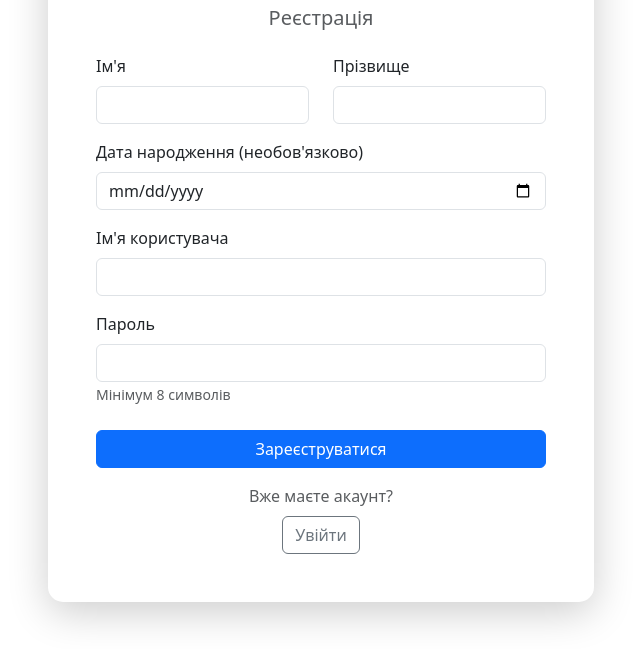
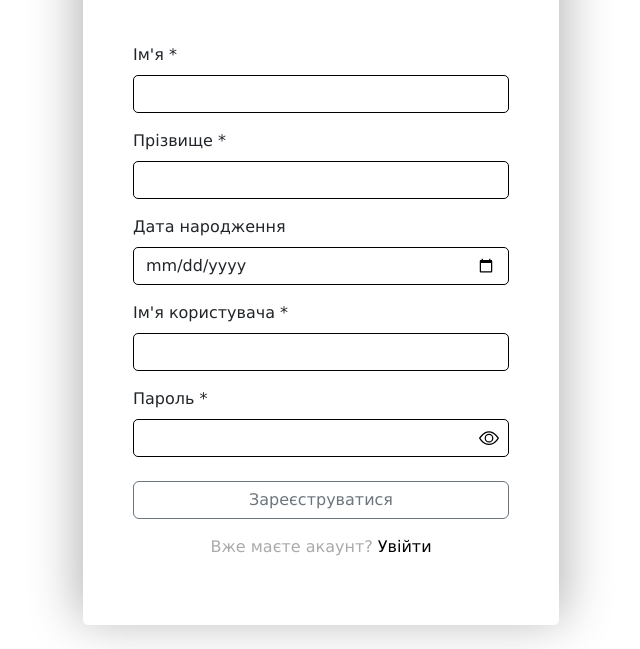
Before and after one commit to vadim-x64/SmartToDo, a website: page src/views/register.html in a window 1280 px wide. Shown: the part 151-800 px from the top of the page, without its empty margins (319-959 px from the left). Drawn offline with nearby package versions, Linux system fonts and the light colour scheme; files that its build step writes are made by us from their sources.

Commit message:
Adapted login and register pages like a main pattern. Fixed home page.

```diff
--- a/src/styles/home.css
+++ b/src/styles/home.css
@@ -6,7 +6,6 @@
 body {
     margin: 0;
     padding: 0;
-    overflow-y: scroll;
 }
 
 .main-container {
@@ -23,8 +22,8 @@ body {
 }
 
 .logo-placeholder img {
-    width: 70px;
-    height: 70px;
+    width: 80px;
+    height: 80px;
     display: flex;
     align-items: center;
     justify-content: center;
@@ -259,8 +258,18 @@ body {
     padding: 25px;
     z-index: 998;
     display: none;
-    align-items: center;
+    align-items: stretch;
+    flex-direction: column;
     gap: 20px;
+}
+
+.selection-toolbar .btn {
+    flex: 1;
+}
+
+.selection-buttons {
+    display: flex;
+    gap: 10px;
 }
 
 .selection-toolbar.show {
--- /dev/null
+++ b/src/styles/login.css
@@ -0,0 +1,73 @@
+* {
+    box-sizing: border-box;
+    font-family: Verdana, Geneva, Tahoma, sans-serif;
+}
+
+body {
+    min-height: 100vh;
+    display: flex;
+    align-items: center;
+    justify-content: center;
+    margin: 0;
+    padding: 20px;
+}
+
+.container {
+    width: 100%;
+    max-width: 500px;
+}
+
+.auth-card {
+    border-radius: 5px;
+    padding: 50px;
+    box-shadow: 0 -10px 50px 5px rgba(0, 0, 0, 0.3);
+}
+
+.auth-header {
+    text-align: center;
+    margin-bottom: 50px;
+}
+
+.auth-header h5 {
+    color: #AAAAAA;
+}
+
+.form-control {
+    border: 1px solid #000000;
+    border-radius: 5px;
+}
+
+.form-control:focus {
+    border-color: #000000;
+    box-shadow: none;
+}
+
+.auth-footer {
+    text-align: center;
+}
+
+.auth-footer p {
+    color: #AAAAAA;
+}
+
+.auth-footer p a {
+    color: #000000;
+    text-decoration: none;
+}
+
+.auth-footer p a:hover {
+    text-decoration: underline;
+}
+
+.password-wrapper {
+    position: relative;
+}
+
+.password-toggle {
+    position: absolute;
+    right: 10px;
+    top: 45%;
+    transform: translateY(-45%);
+    cursor: pointer;
+    color: #000000;
+}
--- /dev/null
+++ b/src/styles/register.css
@@ -0,0 +1,73 @@
+* {
+    box-sizing: border-box;
+    font-family: Verdana, Geneva, Tahoma, sans-serif;
+}
+
+body {
+    min-height: 100vh;
+    display: flex;
+    align-items: center;
+    justify-content: center;
+    margin: 0;
+    padding: 20px;
+}
+
+.container {
+    width: 100%;
+    max-width: 500px;
+}
+
+.auth-card {
+    border-radius: 5px;
+    padding: 50px;
+    box-shadow: 0 -10px 50px 5px rgba(0, 0, 0, 0.3);
+}
+
+.auth-header {
+    text-align: center;
+    margin-bottom: 50px;
+}
+
+.auth-header h5 {
+    color: #AAAAAA;
+}
+
+.form-control {
+    border: 1px solid #000000;
+    border-radius: 5px;
+}
+
+.form-control:focus {
+    border-color: #000000;
+    box-shadow: none;
+}
+
+.auth-footer {
+    text-align: center;
+}
+
+.auth-footer p {
+    color: #AAAAAA;
+}
+
+.auth-footer p a {
+    color: #000000;
+    text-decoration: none;
+}
+
+.auth-footer p a:hover {
+    text-decoration: underline;
+}
+
+.password-wrapper {
+    position: relative;
+}
+
+.password-toggle {
+    position: absolute;
+    right: 10px;
+    top: 45%;
+    transform: translateY(-45%);
+    cursor: pointer;
+    color: #000000;
+}
--- a/src/views/register.html
+++ b/src/views/register.html
@@ -5,104 +5,66 @@
     <meta name="viewport" content="width=device-width, initial-scale=1.0">
     <title>SmartToDo</title>
     <link href="https://cdn.jsdelivr.net/npm/bootstrap@5.3.0/dist/css/bootstrap.min.css" rel="stylesheet">
-    <style>
-        body {
-            min-height: 100vh;
-            display: flex;
-            align-items: center;
-            padding: 20px 0;
-        }
-        .auth-card {
-            background: white;
-            border-radius: 15px;
-            box-shadow: 0 10px 40px rgba(0,0,0,0.2);
-        }
-    </style>
+    <link rel="stylesheet" href="/css/register.css">
+    <link rel="icon" href="/static/logotype.png" type="image/png">
 </head>
 <body>
+
 <div class="container">
-    <div class="row justify-content-center">
-        <div class="col-md-6">
-            <div class="auth-card p-5">
-                <h2 class="text-center mb-4">🎯 SmartToDo</h2>
-                <h5 class="text-center text-muted mb-4">Реєстрація</h5>
-
+    <div class="auth-card">
+        <div class="auth-header">
+            <h2>SmartToDo</h2>
+            <h5>Реєстрація</h5>
+        </div>
         <div id="errorMessage" class="alert alert-danger d-none"></div>
-
         <form id="registerForm">
             <div class="row">
-                        <div class="col-md-6 mb-3">
-                            <label class="form-label">Ім'я</label>
+                <div class="mb-3">
+                    <label class="form-label">Ім'я *</label>
                     <input type="text" class="form-control" id="firstName" required>
                 </div>
-                        <div class="col-md-6 mb-3">
-                            <label class="form-label">Прізвище</label>
+                <div class="mb-3">
+                    <label class="form-label">Прізвище *</label>
                     <input type="text" class="form-control" id="lastName" required>
                 </div>
             </div>
-
             <div class="mb-3">
-                        <label class="form-label">Дата народження (необов'язково)</label>
+                <label class="form-label">Дата народження</label>
                 <input type="date" class="form-control" id="dateOfBirth">
             </div>
-
             <div class="mb-3">
-                        <label class="form-label">Ім'я користувача</label>
+                <label class="form-label">Ім'я користувача *</label>
                 <input type="text" class="form-control" id="username" required>
             </div>
-
             <div class="mb-4">
-                        <label class="form-label">Пароль</label>
+                <label class="form-label">Пароль *</label>
+                <div class="password-wrapper">
                 <input type="password" class="form-control" id="password" minlength="8" required>
-                        <small class="text-muted">Мінімум 8 символів</small>
+                    <span class="password-toggle" id="togglePassword">
+                        <svg id="eyeIcon" xmlns="http://www.w3.org/2000/svg" width="20" height="20" fill="currentColor"
+                             viewBox="0 0 16 16">
+                            <path d="M16 8s-3-5.5-8-5.5S0 8 0 8s3 5.5 8 5.5S16 8 16 8zM1.173 8a13.133 13.133 0 0 1 1.66-2.043C4.12 4.668 5.88 3.5 8 3.5c2.12 0 3.879 1.168 5.168 2.457A13.133 13.133 0 0 1 14.828 8c-.058.087-.122.183-.195.288-.335.48-.83 1.12-1.465 1.755C11.879 11.332 10.119 12.5 8 12.5c-2.12 0-3.879-1.168-5.168-2.457A13.134 13.134 0 0 1 1.172 8z"/>
+                            <path d="M8 5.5a2.5 2.5 0 1 0 0 5 2.5 2.5 0 0 0 0-5zM4.5 8a3.5 3.5 0 1 1 7 0 3.5 3.5 0 0 1-7 0z"/>
+                        </svg>
+                        <svg id="eyeSlashIcon" class="d-none" xmlns="http://www.w3.org/2000/svg" width="20" height="20"
+                             fill="currentColor" viewBox="0 0 16 16">
+                            <path d="M13.359 11.238C15.06 9.72 16 8 16 8s-3-5.5-8-5.5a7.028 7.028 0 0 0-2.79.588l.77.771A5.944 5.944 0 0 1 8 3.5c2.12 0 3.879 1.168 5.168 2.457A13.134 13.134 0 0 1 14.828 8c-.058.087-.122.183-.195.288-.335.48-.83 1.12-1.465 1.755-.165.165-.337.328-.517.486l.708.709z"/>
+                            <path d="M11.297 9.176a3.5 3.5 0 0 0-4.474-4.474l.823.823a2.5 2.5 0 0 1 2.829 2.829l.822.822zm-2.943 1.299.822.822a3.5 3.5 0 0 1-4.474-4.474l.823.823a2.5 2.5 0 0 0 2.829 2.829z"/>
+                            <path d="M3.35 5.47c-.18.16-.353.322-.518.487A13.134 13.134 0 0 0 1.172 8l.195.288c.335.48.83 1.12 1.465 1.755C4.121 11.332 5.881 12.5 8 12.5c.716 0 1.39-.133 2.02-.36l.77.772A7.029 7.029 0 0 1 8 13.5C3 13.5 0 8 0 8s.939-1.721 2.641-3.238l.708.709zm10.296 8.884-12-12 .708-.708 12 12-.708.708z"/>
+                        </svg>
+                    </span>
                 </div>
-
-                    <button type="submit" class="btn btn-primary w-100 mb-3">Зареєструватися</button>
+            </div>
+            <button type="submit" class="btn btn-outline-secondary w-100 mb-3">Зареєструватися</button>
         </form>
 
-                <div class="text-center">
-                    <p class="text-muted mb-2">Вже маєте акаунт?</p>
-                    <a href="/login" class="btn btn-outline-secondary">Увійти</a>
-                </div>
-            </div>
+        <div class="auth-footer">
+            <p class="muted">Вже маєте акаунт? <a href="/login">Увійти</a></p>
         </div>
     </div>
 </div>
 
-<script>
-    document.getElementById('registerForm').addEventListener('submit', async (e) => {
-        e.preventDefault();
+<script src=/js/register.js></script>
 
-        const formData = {
-            firstName: document.getElementById('firstName').value,
-            lastName: document.getElementById('lastName').value,
-            dateOfBirth: document.getElementById('dateOfBirth').value || null,
-            username: document.getElementById('username').value,
-            password: document.getElementById('password').value
-        };
-
-        const errorDiv = document.getElementById('errorMessage');
-
-        try {
-            const response = await fetch('/api/auth/register', {
-                method: 'POST',
-                headers: { 'Content-Type': 'application/json' },
-                body: JSON.stringify(formData)
-            });
-
-            const data = await response.json();
-
-            if (response.ok) {
-                window.location.href = '/home';
-            } else {
-                errorDiv.textContent = data.error;
-                errorDiv.classList.remove('d-none');
-            }
-        } catch (err) {
-            errorDiv.textContent = 'Помилка з\'єднання з сервером';
-            errorDiv.classList.remove('d-none');
-        }
-    });
-</script>
 </body>
 </html>
```
Also changed, not shown: src/scripts/home.js (+9 -1 lines), src/scripts/login.js (added, +43 -0 lines), src/scripts/register.js (added, +49 -0 lines), src/views/home.html (+23 -2 lines), src/views/login.html (+30 -59 lines). Lines whose indentation alone changed are shown as unchanged.
